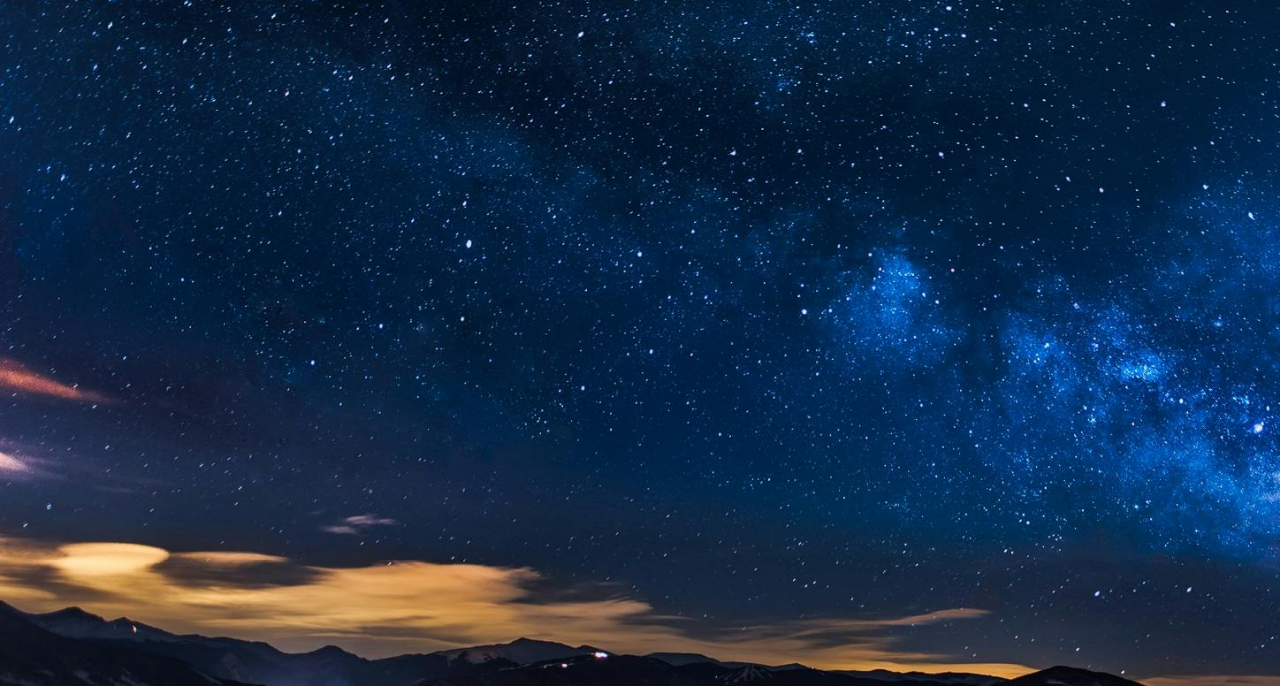
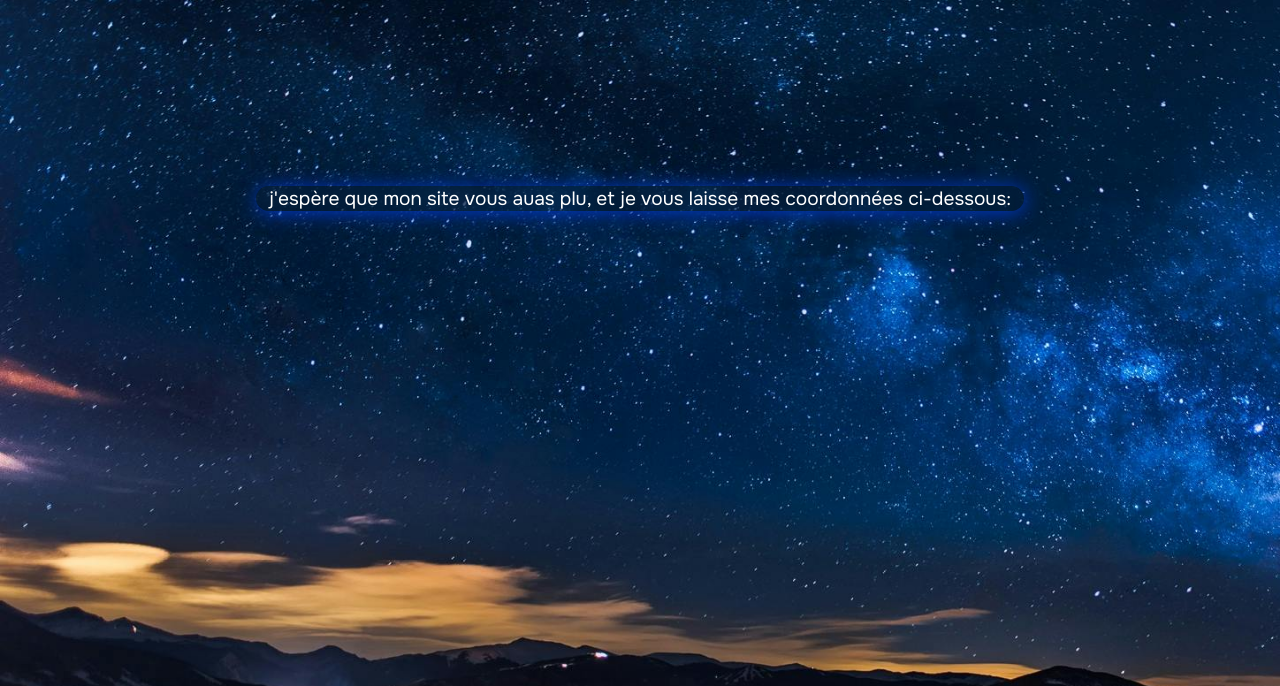
Before and after one commit to Rayane-Merzougui/page-test.github.io, a plain HTML site: page MeContacter.html in a window 1280 px wide. Shown: the part 114-800 px from the top of the page. Drawn offline with Linux system fonts and the light colour scheme; a web font is replaced by a local one.

Commit message:
j'ajout du text dans me conctater

```diff
--- a/MeContacter.html
+++ b/MeContacter.html
@@ -18,6 +18,12 @@
           <li><a href="MeContacter.html" id="active">Me Contacter</a></li>
         </ul>
       </div>
+      <div class="contact">
+        <p>
+          j'espère que mon site vous auas plu, et je vous laisse mes coordonnées
+          ci-dessous:
+        </p>
+      </div>
       <img src="./Assets/Icons/menu-btn.png" alt="menu" id="burger" />
     </nav>
     <header></header>
--- a/style.css
+++ b/style.css
@@ -166,6 +166,20 @@ button:hover {
   box-shadow: 1px 2px 20px rgb(0, 57, 202);
   border-radius: 20px;
 }
+.contact {
+  color: white;
+  position: absolute;
+  top: 300px;
+  right: 20%;
+  left: 20%;
+  border-radius: 20px;
+  text-align: center;
+  backdrop-filter: blur(10px);
+  box-shadow: 1px 2px 20px rgb(0, 57, 202);
+}
+.contact p {
+  font-size: 1.2rem;
+}
 @media (hover: none) {
   button:hover {
     background-color: white; /* Remettre la couleur de base ou un autre style souhaité */
```
